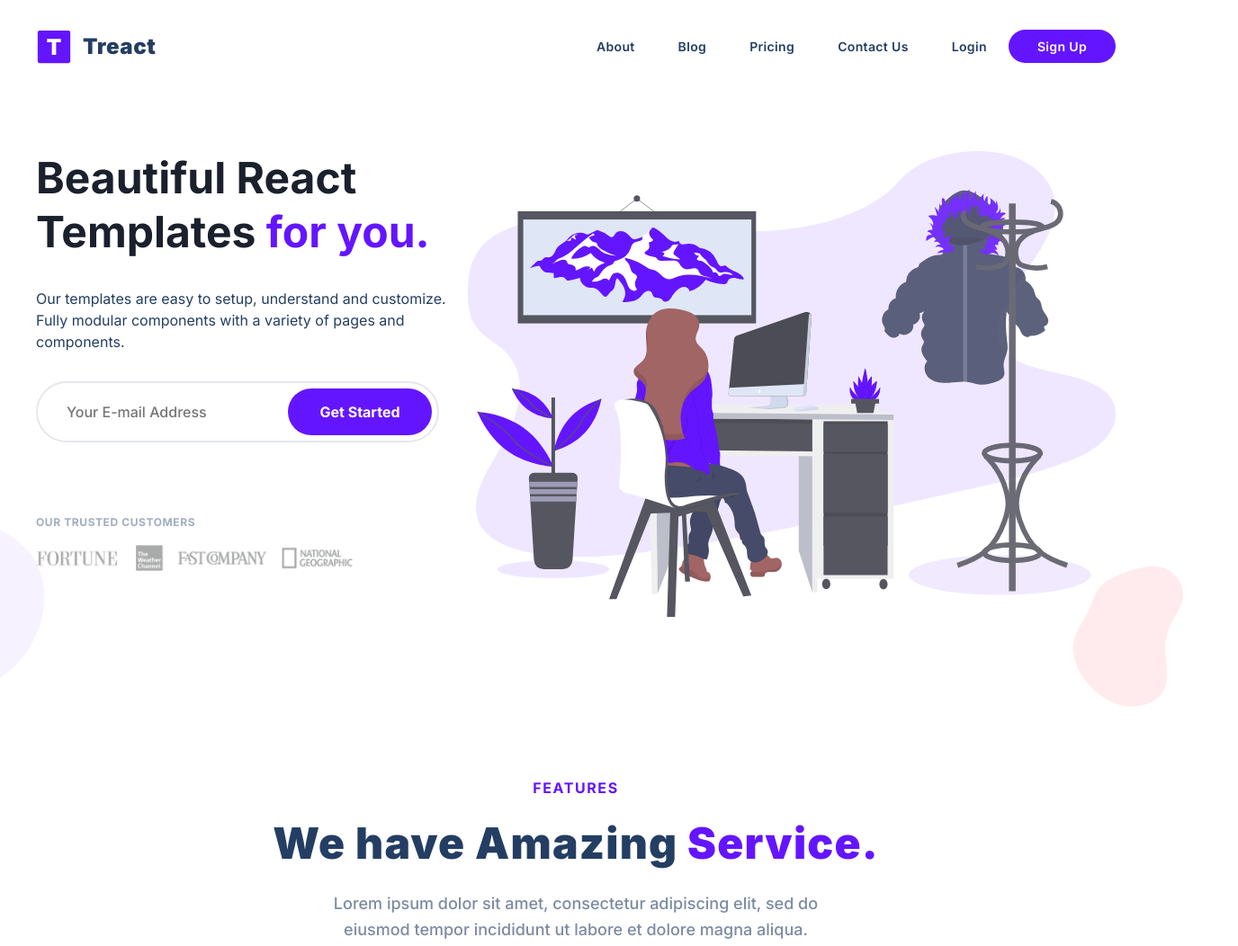
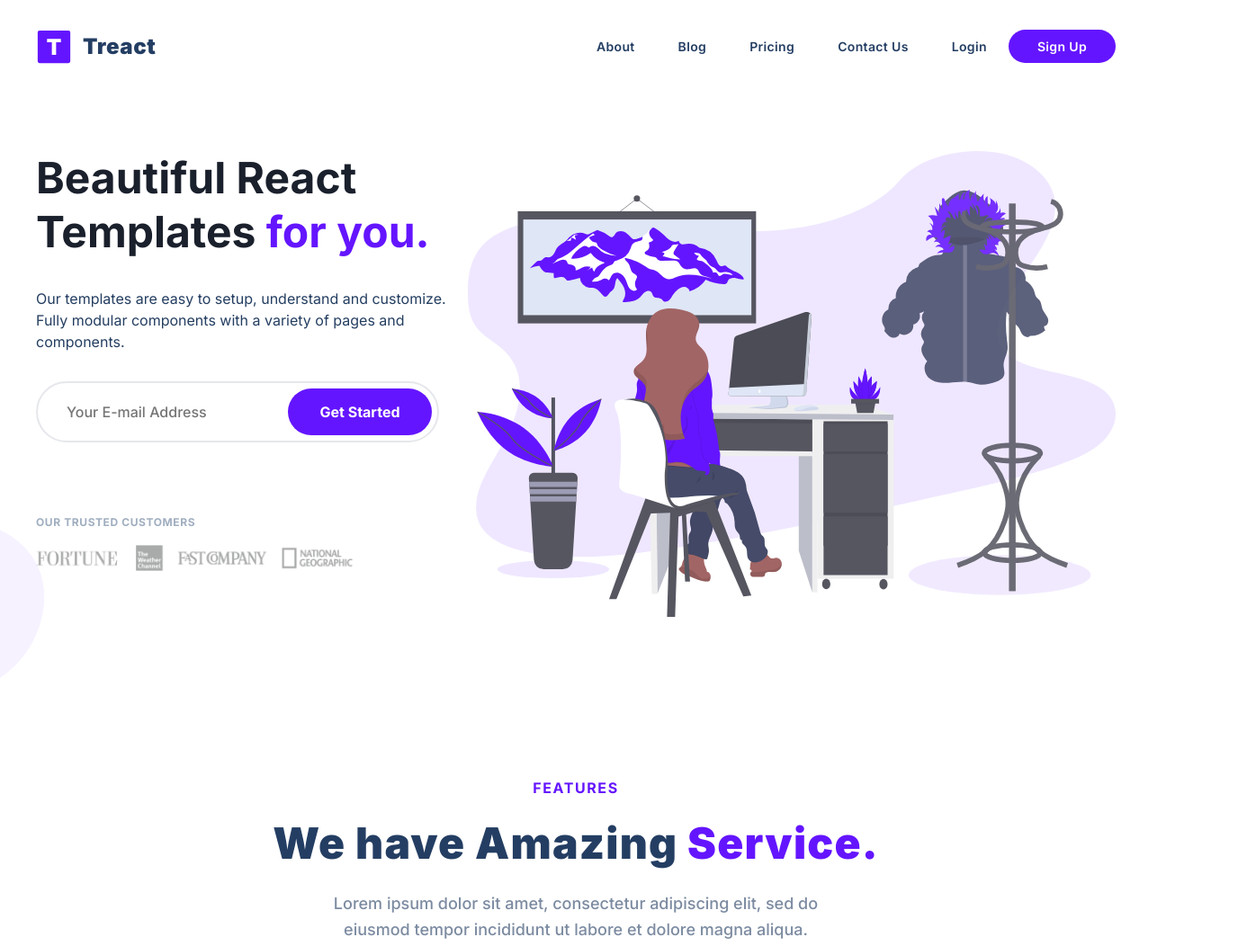
Before and after one commit to dejesupa/Treact-Project, a plain HTML site: page index.html in a window 1280 px wide. Shown: the top 1052 px of the page at 90% size, 1376 px wide, since content can reach past the window. Drawn offline with Linux system fonts and the light colour scheme.

Commit message:
removed features blob

```diff
--- a/index.html
+++ b/index.html
@@ -242,11 +242,7 @@
           </div>
         </div>
       </div>
-     <svg width="600" height="600" viewBox="0 0 600 600" xmlns="http://www.w3.org/2000/svg" class="features__blob">
-                <g transform="translate(300,300)">
-                    <path d="M125,-160.4C159.9,-146.7,184.6,-107.3,178.8,-70.9C173.1,-34.4,137,-0.8,128.8,47.3C120.7,95.5,140.6,158.2,123.8,198.4C107,238.6,53.5,256.3,5.4,248.9C-42.7,241.5,-85.4,208.9,-112.7,172.1C-140,135.3,-151.8,94.2,-146.3,59.7C-140.8,25.1,-117.9,-2.9,-104,-30.1C-90.1,-57.3,-85,-83.7,-69.1,-103.5C-53.3,-123.4,-26.6,-136.7,9.2,-149.4C45.1,-162,90.1,-174,125,-160.4Z" fill="#FFB4BC"></path>
-                </g>
-            </svg>
+
     </section>
 
     <section id="quality">
--- a/styles.css
+++ b/styles.css
@@ -421,15 +421,6 @@ FEATURES
     font-weight: 500;
 }
 
-.features__blob {
-    transform: translateX(96px) translateY(192px) scaleX(1) scaleY(1);
-    position: absolute;
-    right: 0px;
-    bottom: 0px;
-    width: 16rem;
-    opacity: 0.25;
-    padding: 16px;
-}
 
 /*
 
```
